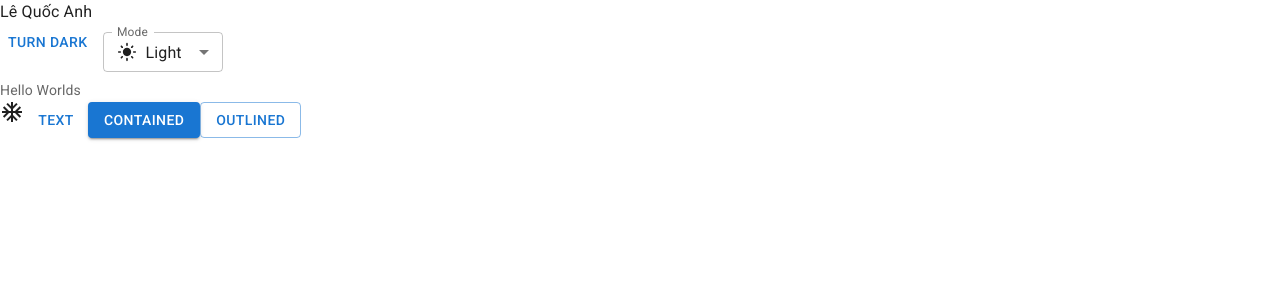
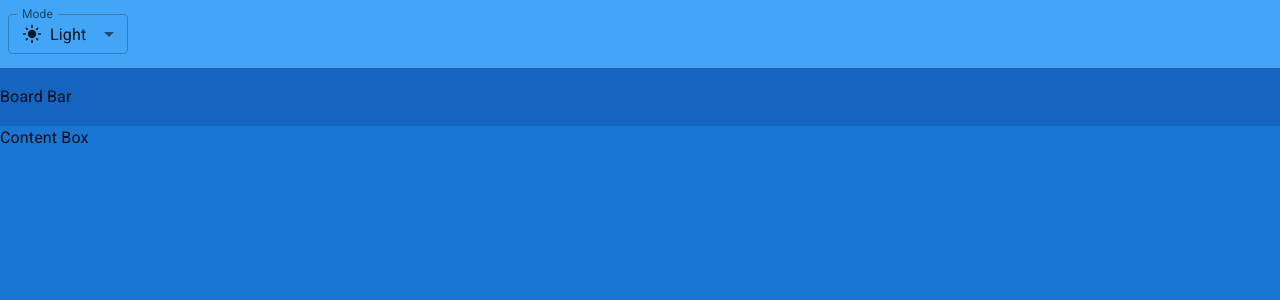
Before and after one commit to payyer/trello-client, a React (Vite) app: page / in a window 1280 px wide. Shown: the top 300 px of the page. Built offline with nearby package versions, Linux system fonts and the light colour scheme.

Commit message:
Setup basic layout

```diff
--- a/index.html
+++ b/index.html
@@ -4,7 +4,7 @@
     <meta charset="UTF-8" />
     <link rel="icon" type="image/svg+xml" href="/vite.svg" />
     <meta name="viewport" content="width=device-width, initial-scale=1.0" />
-    <title>Vite + React</title>
+    <title>Trello Clone</title>
     <link rel="preconnect" href="https://fonts.googleapis.com">
     <link rel="preconnect" href="https://fonts.gstatic.com" crossorigin>
     <link href="https://fonts.googleapis.com/css2?family=Roboto:ital,wght@0,100..900;1,100..900&display=swap" rel="stylesheet">
--- a/src/App.jsx
+++ b/src/App.jsx
@@ -1,23 +1,19 @@
-import Button from '@mui/material/Button'
-import Typography from '@mui/material/Typography';
-import AcUnitIcon from '@mui/icons-material/AcUnit';
-import { useColorScheme } from '@mui/material/styles';
-import InputLabel from '@mui/material/InputLabel';
-import MenuItem from '@mui/material/MenuItem';
-import Select from '@mui/material/Select';
-import FormControl from '@mui/material/FormControl';
+import { useColorScheme } from '@mui/material/styles'
+import InputLabel from '@mui/material/InputLabel'
+import MenuItem from '@mui/material/MenuItem'
+import Select from '@mui/material/Select'
+import FormControl from '@mui/material/FormControl'
 
-import LightModeIcon from '@mui/icons-material/LightMode';
-import DarkModeOutlinedIcon from '@mui/icons-material/DarkModeOutlined';
-import SettingsBrightnessIcon from '@mui/icons-material/SettingsBrightness';
-import Box from '@mui/material/Box';
-
-
+import LightModeIcon from '@mui/icons-material/LightMode'
+import DarkModeOutlinedIcon from '@mui/icons-material/DarkModeOutlined'
+import SettingsBrightnessIcon from '@mui/icons-material/SettingsBrightness'
+import Box from '@mui/material/Box'
+import Container from '@mui/material/Container'
 
 function ModeSelect() {
-  const {mode, setMode} = useColorScheme()
+  const { mode, setMode } = useColorScheme()
   const handleChange = (event) => {
-    const selectedMode = event.target.value;
+    const selectedMode = event.target.value
     setMode(selectedMode)
   }
   return (
@@ -30,21 +26,20 @@ function ModeSelect() {
         label="Mode"
         onChange={handleChange}
       >
-
         <MenuItem value={'light'}>
-          <Box sx={{display: 'flex', alignItems: 'center', gap: 1}}>
+          <Box sx={{ display: 'flex', alignItems: 'center', gap: 1 }}>
             <LightModeIcon fontSize='small'/> Light
           </Box>
         </MenuItem>
 
         <MenuItem value={'dark'}>
-          <Box sx={{display: 'flex', alignItems: 'center', gap: 1}}>
+          <Box sx={{ display: 'flex', alignItems: 'center', gap: 1 }}>
             <DarkModeOutlinedIcon fontSize='small'/> Dark
           </Box>
         </MenuItem>
 
         <MenuItem value={'system'}>
-          <Box sx={{display: 'flex', alignItems: 'center', gap: 1}}>
+          <Box sx={{ display: 'flex', alignItems: 'center', gap: 1 }}>
             <SettingsBrightnessIcon fontSize='small'/> System
           </Box>
         </MenuItem>
@@ -54,31 +49,19 @@ function ModeSelect() {
   )
 }
 
-function ModeToggle() {
-  const { mode, setMode } = useColorScheme();
-  return (
-    <Button
-      onClick={() => {
-        setMode(mode === 'light' ? 'dark' : 'light');
-      }}
-    >
-      {mode === 'light' ? 'Turn dark' : 'Turn light'}
-    </Button>
-  );
-}
-
 function App() {
   return (
-    <>
-      <div>Lê Quốc Anh</div>
-      <ModeToggle/>
-      <ModeSelect/>
-      <Typography variant='body2' color={"text.secondary"}>Hello Worlds</Typography>
-      <AcUnitIcon/>
-      <Button variant="text">Text</Button>
-      <Button variant="contained">Contained</Button>
-      <Button variant="outlined">Outlined</Button>
-    </>
+    <Container disableGutters maxWidth={false} sx={{ height: '100dvh' }}>
+      <Box sx={{ backgroundColor: 'primary.light', display: 'flex', alignItems: 'center', height: (theme) => theme.trello.appBarHeight }}>
+        <ModeSelect/>
+      </Box>
+      <Box sx={{ backgroundColor: 'primary.dark', display: 'flex', alignItems: 'center', height: (theme) => theme.trello.boardBar }}>
+        Board Bar
+      </Box>
+      <Box sx={{ backgroundColor: 'primary.main', height: (theme) => `calc(100dvh - ${theme.trello.boardBar} - ${theme.trello.appBarHeight})` }}>
+        Content Box
+      </Box>
+    </Container>
   )
 }
 
--- a/src/theme.js
+++ b/src/theme.js
@@ -1,6 +1,10 @@
 import { experimental_extendTheme as extendTheme } from '@mui/material/styles'
 // Create a theme instance.
 const theme = extendTheme({
+  trello: {
+    appBarHeight: '68px',
+    boardBar: '58px'
+  },
   colorSchemes: {
     light: {
       palette: {
```
